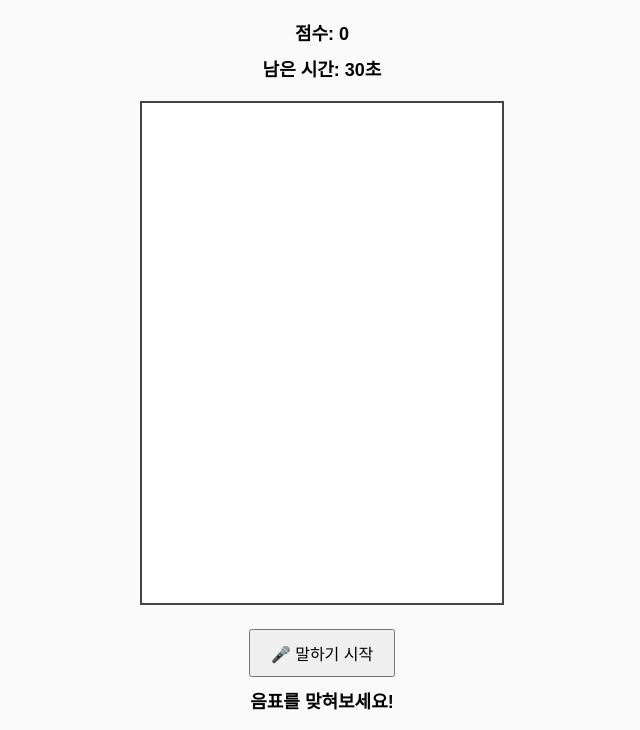
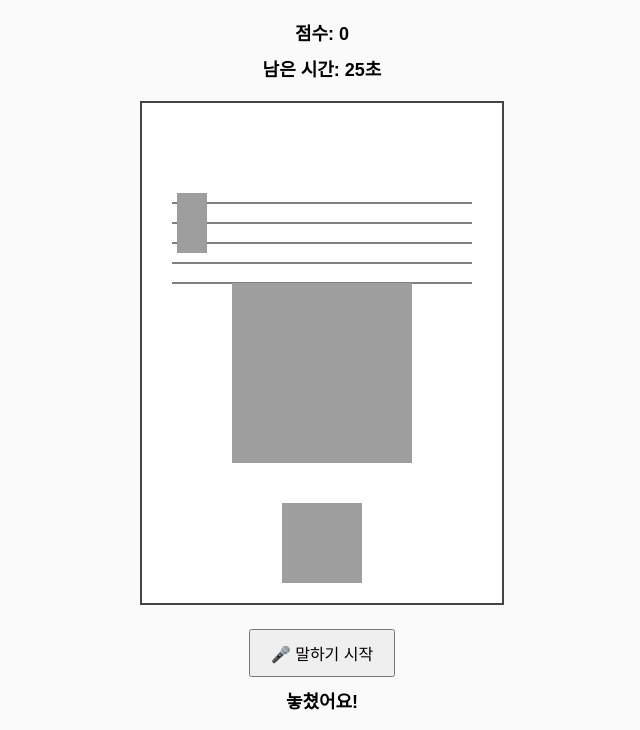
Before and after one commit to km0532/bangsili-game, a plain HTML site: page index.html in a window 1280 px wide. Shown: the part 70-800 px from the top of the page, without its empty margins (318-958 px from the left). Drawn offline with Linux system fonts and the light colour scheme.

Commit message:
Update index.html

```diff
--- a/index.html
+++ b/index.html
@@ -63,6 +63,8 @@
     let fallingNote = { y: 0, name: '', speed: 2 };
     let score = 0;
     let timeLeft = 30;
+    let feedbackImage = null;
+    let feedbackTimer = null;
 
     const bangsili = new Image();
     bangsili.src = 'https://upload.wikimedia.org/wikipedia/commons/thumb/2/21/Goat.svg/120px-Goat.svg.png';
@@ -72,6 +74,9 @@
 
     const noteImage = new Image();
     noteImage.src = 'https://upload.wikimedia.org/wikipedia/commons/7/75/Music_Note_Four.svg';
+
+    const sadImage = new Image();
+    sadImage.src = 'https://raw.githubusercontent.com/km0532/bangsili-game/main/assets/bangsili_sad.png';
 
     function drawStaff() {
       ctx.clearRect(0, 0, canvas.width, canvas.height);
@@ -95,6 +100,12 @@
       ctx.drawImage(bangsili, x, y, 80, 80);
     }
 
+    function drawFeedbackImage() {
+      if (feedbackImage) {
+        ctx.drawImage(feedbackImage, 90, 180, 180, 180);
+      }
+    }
+
     function updateGame() {
       drawStaff();
       if (fallingNote.name) {
@@ -104,9 +115,11 @@
           resetNote();
           feedbackEl.textContent = '놓쳤어요!';
           wrongSound.play();
+          showFeedbackImage(sadImage);
         }
       }
       drawBangsili();
+      drawFeedbackImage();
       requestAnimationFrame(updateGame);
     }
 
@@ -140,12 +153,21 @@
         } else {
           feedbackEl.textContent = `틀렸어요! (${result})`;
           wrongSound.play();
+          showFeedbackImage(sadImage);
         }
       };
 
       recognition.onerror = (e) => {
         feedbackEl.textContent = '음성 인식 오류: ' + e.error;
       };
+    }
+
+    function showFeedbackImage(image) {
+      feedbackImage = image;
+      clearTimeout(feedbackTimer);
+      feedbackTimer = setTimeout(() => {
+        feedbackImage = null;
+      }, 1500);
     }
 
     function startTimer() {
@@ -159,13 +181,16 @@
       }, 1000);
     }
 
-    noteImage.onload = () => {
-      clef.onload = () => {
-        resetNote();
-        updateGame();
-        startTimer();
-      };
-    };
+    Promise.all([
+      new Promise((resolve) => { bangsili.onload = resolve; }),
+      new Promise((resolve) => { clef.onload = resolve; }),
+      new Promise((resolve) => { noteImage.onload = resolve; }),
+      new Promise((resolve) => { sadImage.onload = resolve; })
+    ]).then(() => {
+      resetNote();
+      updateGame();
+      startTimer();
+    });
   </script>
 </body>
 </html>
```
